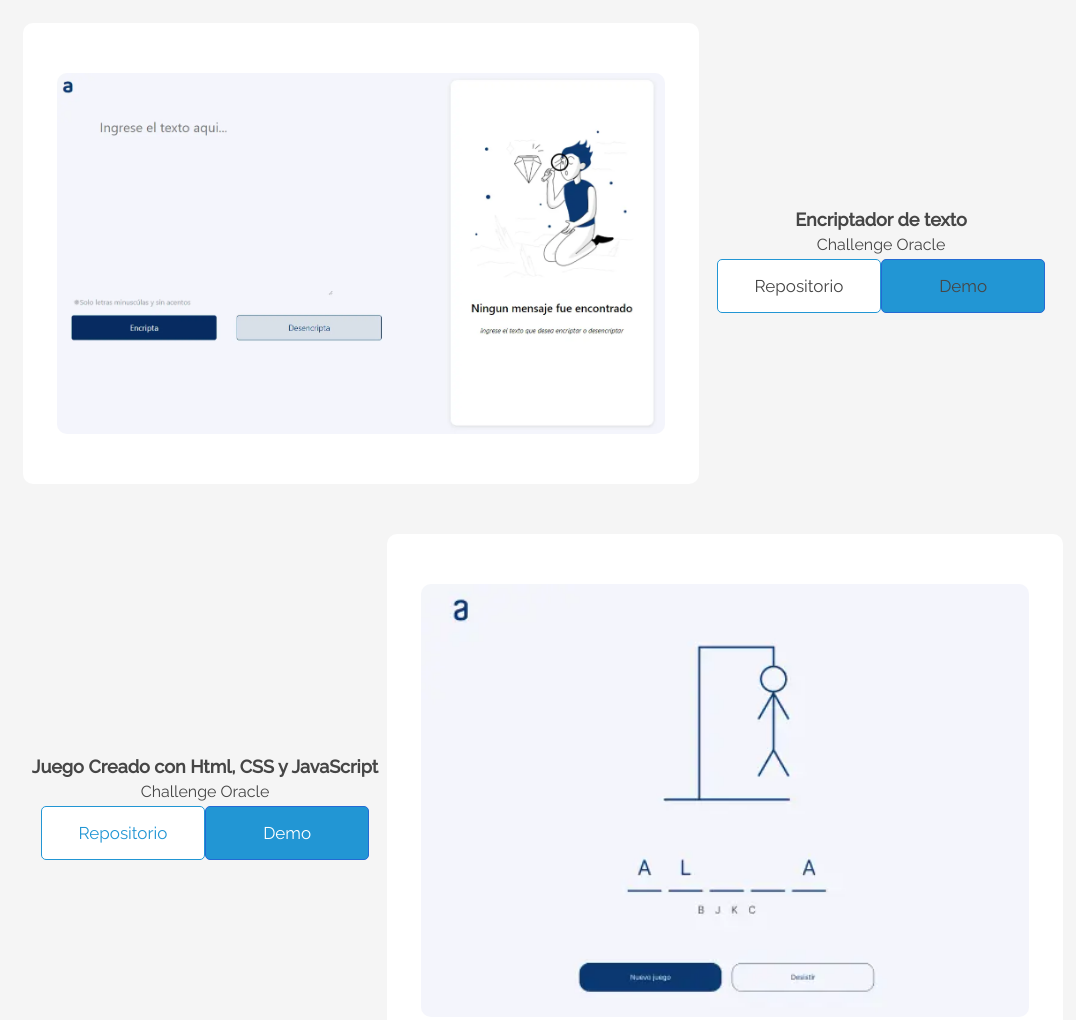
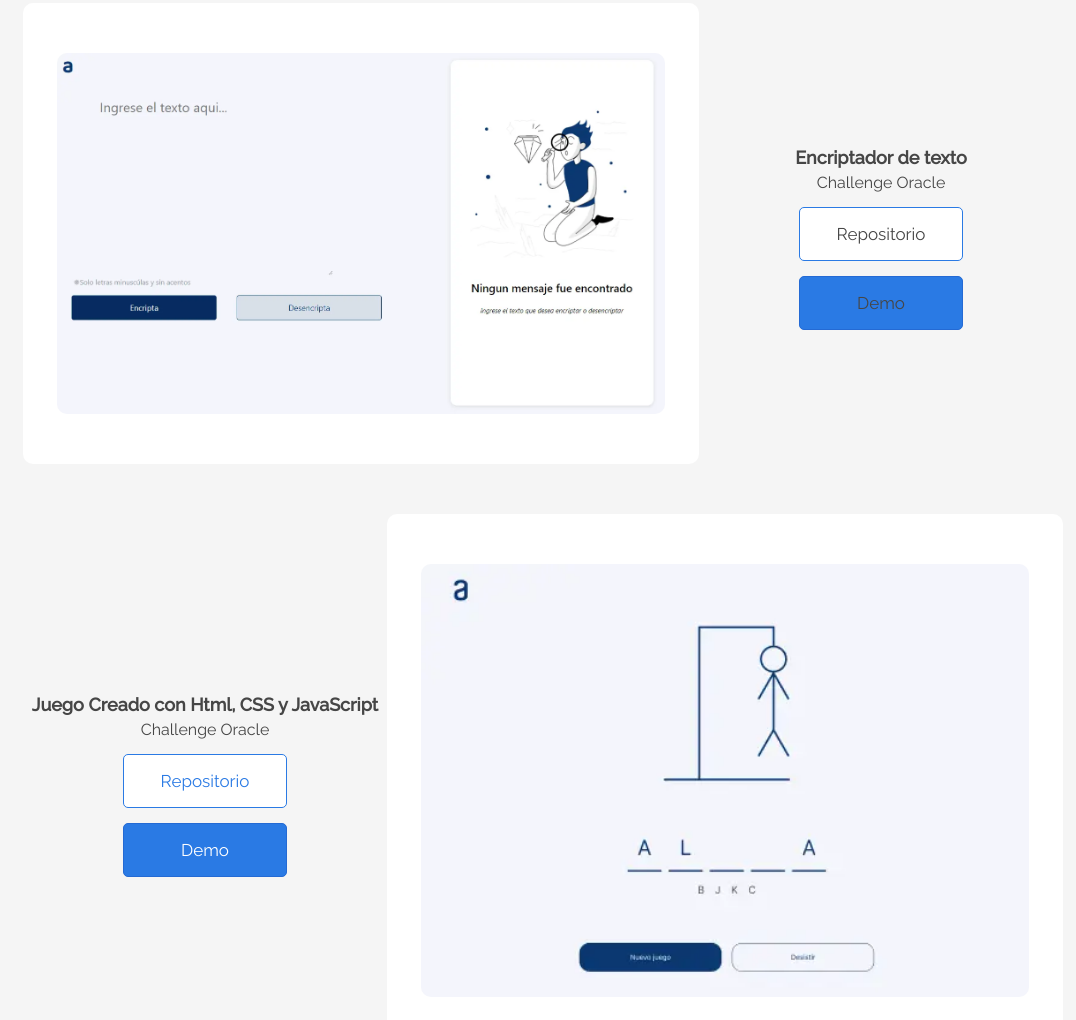
Before and after one commit to cristhianisaac/ChallengeONEPortafolio, a plain HTML site: page index.html in a window 1280 px wide. Shown: the part 3045-4065 px from the top of the page, without its empty margins (97-1173 px from the left). Drawn offline with nearby package versions, Linux system fonts and the light colour scheme.

Commit message:
Change colors

```diff
--- a/CSS/header.css
+++ b/CSS/header.css
@@ -24,7 +24,7 @@
 }
 
 .Header .Contenedor .Menu .Menu__Lista li a:hover {
-    color: #2296d4;
+    color: #2A7AE4;
 }
 
 .Header .Contenedor .Menu .Menu__Lista li a:active {
@@ -33,7 +33,7 @@
 }
 
 .active {
-    color: #2296d4 !important;
+    color: #2A7AE4 !important;
 }
 
 @media (min-width:0px) {
--- a/CSS/main.css
+++ b/CSS/main.css
@@ -175,7 +175,7 @@ a:active {
 }
 
 .Demo {
-    background-color: #2296d4;
+    background-color: #2A7AE4;
     border-radius: 5rem;
     border: 1px solid #246ad4;
     display: inline-block;
@@ -184,7 +184,6 @@ a:active {
     padding: 16px 31rem;
     text-decoration: none;
     min-width: 100rem;
-    margin-top: 10rem;
 }
 
 .Demo:visited {
@@ -193,7 +192,7 @@ a:active {
 
 .Demo:hover {
     background-color: #ffffff;
-    color: #2296d4;
+    color: #2A7AE4;
 }
 
 .Demo:active {
@@ -204,22 +203,21 @@ a:active {
 .Repositorio {
     background-color: #ffffff;
     border-radius: 5rem;
-    border: 1px solid #2296d4;
+    border: 1px solid #2A7AE4;
     display: inline-block;
     cursor: pointer;
-    color: #2296d4;
+    color: #2A7AE4;
     padding: 16px 31rem;
     text-decoration: none;
     min-width: 100rem;
-    margin-top: 10rem;
 }
 
 .Repositorio:visited {
-    color: #2296d4;
+    color: #2A7AE4;
 }
 
 .Repositorio:hover {
-    background-color: #2296d4;
+    background-color: #2A7AE4;
     color: #ffffff;
 }
 
@@ -248,28 +246,14 @@ a:active {
         font-size: 15rem;
     }
 
-    .Demo {
-        width: 30%;
-        margin-left: 5%;
-        font-size: 14rem;
-    }
-
-    .Repositorio {
-        width: 30%;
-        margin-right: 5%;
+    .Demo, .Repositorio {
+        width: 25%;
+        margin: 10rem 3% 5rem 3%;
         font-size: 14rem;
     }
 }
 
 @media (max-width:500px) {
-    .Demo {
-        margin: 0 !important
-    }
-
-    .Repositorio {
-        margin: 0 !important
-    }
-
     .Contenedor {
         min-width: 360rem;
     }
@@ -284,15 +268,9 @@ a:active {
         font-size: 17rem;
     }
 
-    .Demo {
+    .Demo , .Repositorio {
         width: 30%;
-        margin-left: 5%;
-        font-size: 14rem;
-    }
-
-    .Repositorio {
-        width: 30%;
-        margin-right: 5%;
+        margin: 10rem 3% 5rem 3%;
         font-size: 14rem;
     }
 }
@@ -306,15 +284,9 @@ a:active {
         font-size: 19rem;
     }
 
-    .Demo {
+    .Demo , .Repositorio {
         font-size: 17rem;
         width: auto;
-        margin: 0;
-    }
-
-    .Repositorio {
-        font-size: 17rem;
-        width: auto;
-        margin: 0;
+        margin: 10rem 10rem 5rem 10rem;
     }
 }
--- a/CSS/skills-hobbies.css
+++ b/CSS/skills-hobbies.css
@@ -53,10 +53,7 @@
 .Cuadricula div label {
     font-weight: bold;
     margin-bottom: 10rem;
-}
-
-.Cuadricula div label {
-    font-weight: bold;
+    font-size: 16rem;
 }
 
 @media (min-width:0px) {
@@ -103,16 +100,12 @@
     .Cuadricula .Cuadricula__Item {
         width: 30%;
     }
-
-    .Cuadricula .Cuadricula__Item label {
-        font-weight: bold;
-    }
 }
 
 @media screen and (min-width:1024px) {
     .Cuadricula .Cuadricula__Item {
         width: 15%;
-        height: 180rem;
+        height: 170rem;
         text-align: left;
     }
 }
```
